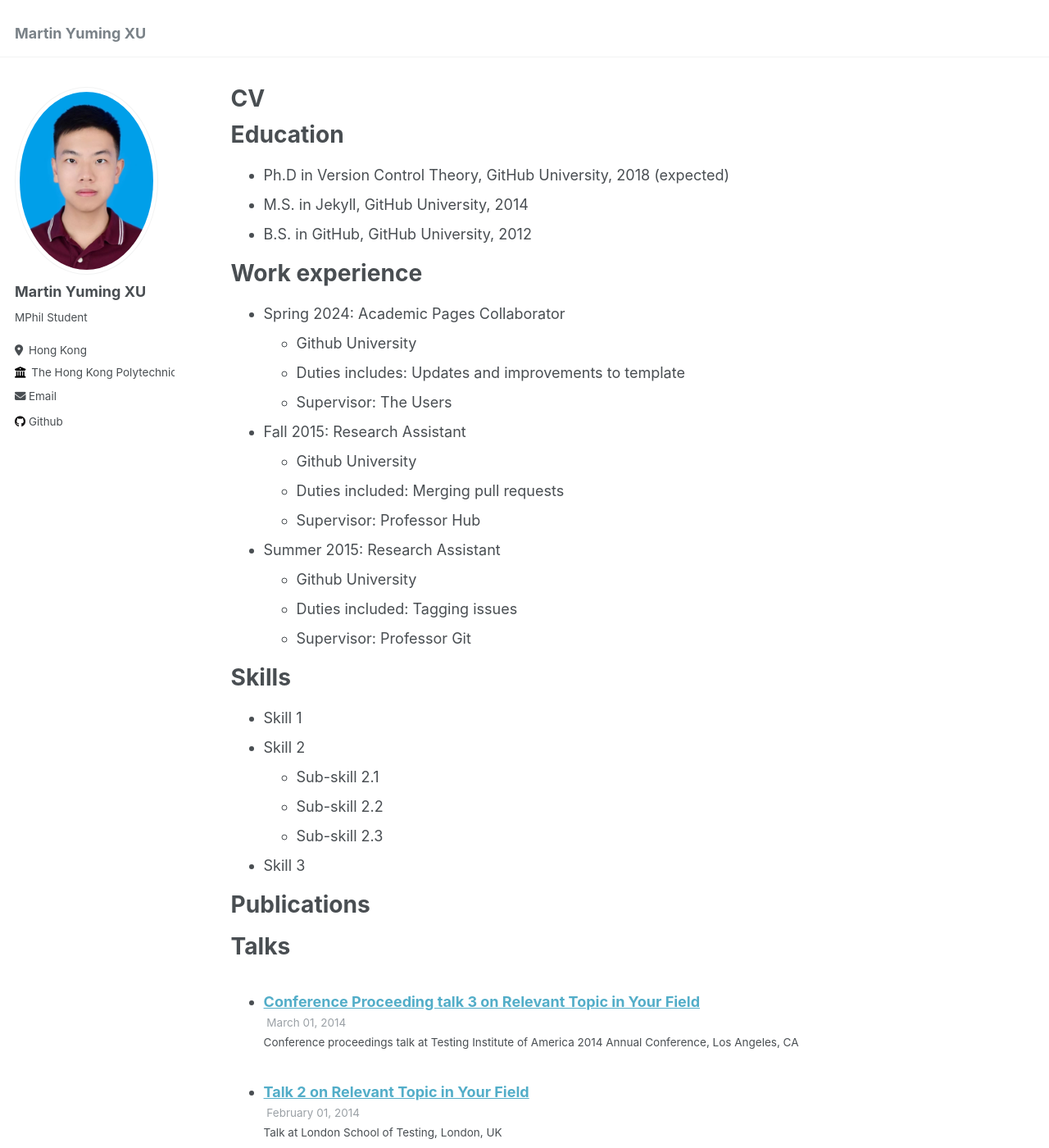
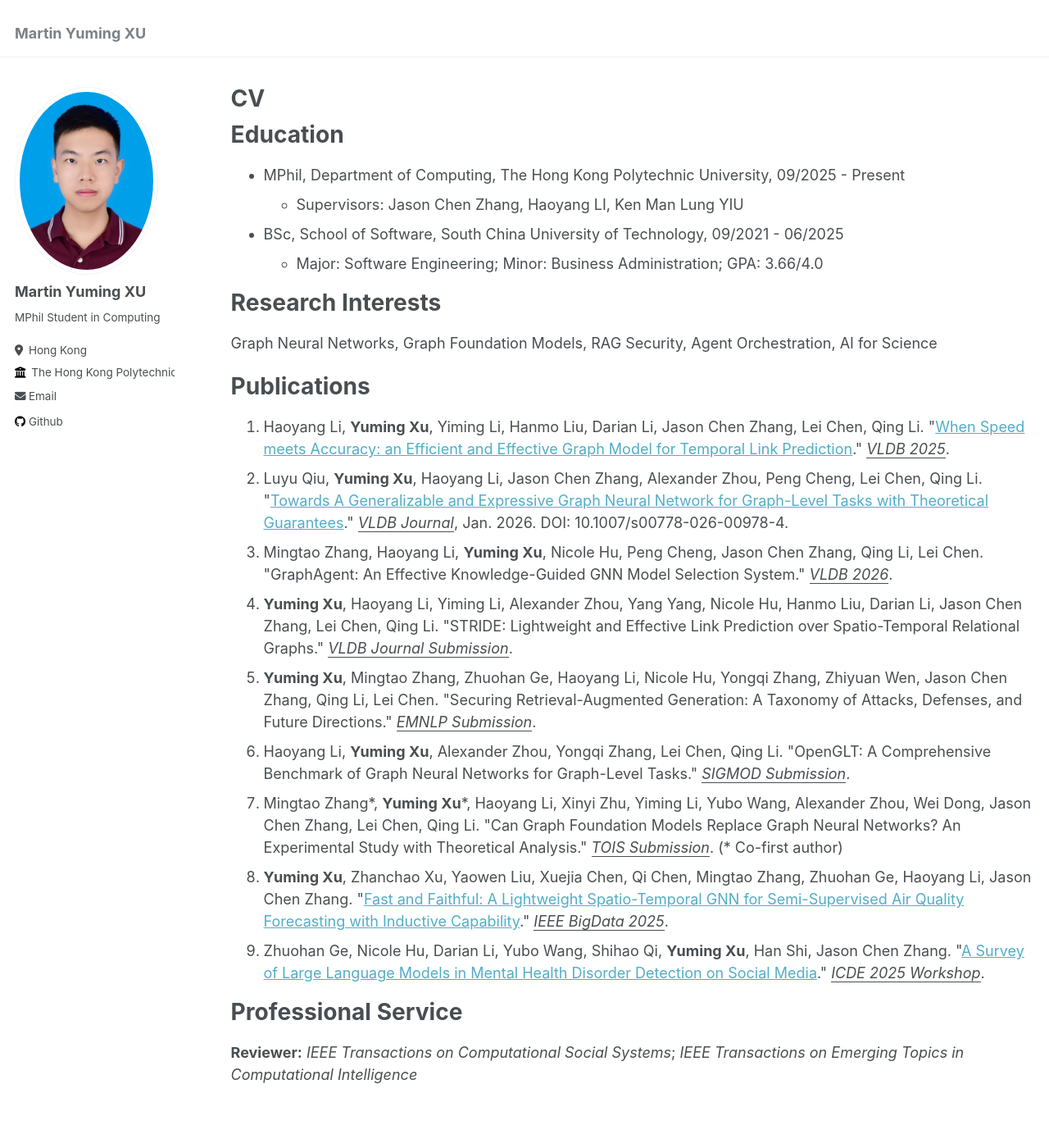
Before and after one commit to thebestFM/thebestFM.github.io, a Jekyll site: the page built from _pages/cv.md, in a window 1280 px wide and 1400 px high. Shown: the whole window at 82% size. Built offline with Jekyll 4.4.1, drawn with Linux system fonts in a browser that asks for light colours; some of the changed text lies outside the part shown.

Commit message:
'update'

```diff
--- a/_config.yml
+++ b/_config.yml
@@ -11,7 +11,7 @@ locale                   : "Hong Kong"
 title                    : "Martin Yuming XU"
 title_separator          : "-"
 name                     : &name "Martin Yuming XU"
-description              : &description "MPhil Student at The Hong Kong Polytechnic University"
+description              : &description "MPhil Student in Computing at The Hong Kong Polytechnic University"
 url                      : https://thebestFM.github.io
 baseurl                  : "" # the subpath of your site, e.g. "/blog"
 repository               : "thebestFM/thebestFM.github.io"
@@ -24,7 +24,7 @@ author:
   avatar           : "Yuming_Xu.jpg"
   name             : "Martin Yuming XU"
   # pronouns         : "he/his"
-  bio              : "MPhil Student"
+  bio              : "MPhil Student in Computing"
   location         : "Hong Kong"
   employer         : "The Hong Kong Polytechnic University"
   uri              : # URL
--- /dev/null
+++ b/_includes/publications-list.html
@@ -0,0 +1,47 @@
+<ol>
+  <li>
+    Haoyang Li, <strong>Yuming Xu</strong>, Yiming Li, Hanmo Liu, Darian Li, Jason Chen Zhang, Lei Chen, Qing Li.
+    "<a href="https://www.vldb.org/pvldb/vol18/p3396-li.pdf">When Speed meets Accuracy: an Efficient and Effective Graph Model for Temporal Link Prediction</a>."
+    <u><i>VLDB 2025</i></u>.
+  </li>
+  <li>
+    Luyu Qiu, <strong>Yuming Xu</strong>, Haoyang Li, Jason Chen Zhang, Alexander Zhou, Peng Cheng, Lei Chen, Qing Li.
+    "<a href="https://doi.org/10.1007/s00778-026-00978-4">Towards A Generalizable and Expressive Graph Neural Network for Graph-Level Tasks with Theoretical Guarantees</a>."
+    <u><i>VLDB Journal</i></u>, Jan. 2026. DOI: 10.1007/s00778-026-00978-4.
+  </li>
+  <li>
+    Mingtao Zhang, Haoyang Li, <strong>Yuming Xu</strong>, Nicole Hu, Peng Cheng, Jason Chen Zhang, Qing Li, Lei Chen.
+    "GraphAgent: An Effective Knowledge-Guided GNN Model Selection System."
+    <u><i>VLDB 2026</i></u>.
+  </li>
+  <li>
+    <strong>Yuming Xu</strong>, Haoyang Li, Yiming Li, Alexander Zhou, Yang Yang, Nicole Hu, Hanmo Liu, Darian Li, Jason Chen Zhang, Lei Chen, Qing Li.
+    "STRIDE: Lightweight and Effective Link Prediction over Spatio-Temporal Relational Graphs."
+    <u><i>VLDB Journal Submission</i></u>.
+  </li>
+  <li>
+    <strong>Yuming Xu</strong>, Mingtao Zhang, Zhuohan Ge, Haoyang Li, Nicole Hu, Yongqi Zhang, Zhiyuan Wen, Jason Chen Zhang, Qing Li, Lei Chen.
+    "Securing Retrieval-Augmented Generation: A Taxonomy of Attacks, Defenses, and Future Directions."
+    <u><i>EMNLP Submission</i></u>.
+  </li>
+  <li>
+    Haoyang Li, <strong>Yuming Xu</strong>, Alexander Zhou, Yongqi Zhang, Lei Chen, Qing Li.
+    "OpenGLT: A Comprehensive Benchmark of Graph Neural Networks for Graph-Level Tasks."
+    <u><i>SIGMOD Submission</i></u>.
+  </li>
+  <li>
+    Mingtao Zhang*, <strong>Yuming Xu</strong>*, Haoyang Li, Xinyi Zhu, Yiming Li, Yubo Wang, Alexander Zhou, Wei Dong, Jason Chen Zhang, Lei Chen, Qing Li.
+    "Can Graph Foundation Models Replace Graph Neural Networks? An Experimental Study with Theoretical Analysis."
+    <u><i>TOIS Submission</i></u>. (* Co-first author)
+  </li>
+  <li>
+    <strong>Yuming Xu</strong>, Zhanchao Xu, Yaowen Liu, Xuejia Chen, Qi Chen, Mingtao Zhang, Zhuohan Ge, Haoyang Li, Jason Chen Zhang.
+    "<a href="https://www.computer.org/csdl/video-library/video/2dOxDPCBqHm">Fast and Faithful: A Lightweight Spatio-Temporal GNN for Semi-Supervised Air Quality Forecasting with Inductive Capability</a>."
+    <u><i>IEEE BigData 2025</i></u>.
+  </li>
+  <li>
+    Zhuohan Ge, Nicole Hu, Darian Li, Yubo Wang, Shihao Qi, <strong>Yuming Xu</strong>, Han Shi, Jason Chen Zhang.
+    "<a href="https://arxiv.org/abs/2504.02800v2">A Survey of Large Language Models in Mental Health Disorder Detection on Social Media</a>."
+    <u><i>ICDE 2025 Workshop</i></u>.
+  </li>
+</ol>
--- a/_pages/cv.md
+++ b/_pages/cv.md
@@ -11,54 +11,19 @@ redirect_from:
 
 Education
 ======
-* Ph.D in Version Control Theory, GitHub University, 2018 (expected)
-* M.S. in Jekyll, GitHub University, 2014
-* B.S. in GitHub, GitHub University, 2012
+* MPhil, Department of Computing, The Hong Kong Polytechnic University, 09/2025 - Present
+  * Supervisors: Jason Chen Zhang, Haoyang LI, Ken Man Lung YIU
+* BSc, School of Software, South China University of Technology, 09/2021 - 06/2025
+  * Major: Software Engineering; Minor: Business Administration; GPA: 3.66/4.0
 
-Work experience
+Research Interests
 ======
-* Spring 2024: Academic Pages Collaborator
-  * Github University
-  * Duties includes: Updates and improvements to template
-  * Supervisor: The Users
-
-* Fall 2015: Research Assistant
-  * Github University
-  * Duties included: Merging pull requests
-  * Supervisor: Professor Hub
-
-* Summer 2015: Research Assistant
-  * Github University
-  * Duties included: Tagging issues
-  * Supervisor: Professor Git
-
-Skills
-======
-* Skill 1
-* Skill 2
-  * Sub-skill 2.1
-  * Sub-skill 2.2
-  * Sub-skill 2.3
-* Skill 3
+Graph Neural Networks, Graph Foundation Models, RAG Security, Agent Orchestration, AI for Science
 
 Publications
 ======
-  <ul>{% for post in site.publications reversed %}
-    {% include archive-single-cv.html %}
-  {% endfor %}</ul>
+{% include publications-list.html %}
 
-Talks
+Professional Service
 ======
-  <ul>{% for post in site.talks reversed %}
-    {% include archive-single-talk-cv.html  %}
-  {% endfor %}</ul>
-
-Teaching
-======
-  <ul>{% for post in site.teaching reversed %}
-    {% include archive-single-cv.html %}
-  {% endfor %}</ul>
-
-Service and leadership
-======
-* Currently signed in to 43 different slack teams
+**Reviewer:** <i>IEEE Transactions on Computational Social Systems</i>; <i>IEEE Transactions on Emerging Topics in Computational Intelligence</i>
```
Also changed, not shown: _pages/about.md (+4 -16 lines), _pages/publications.md (+1 -3 lines).
